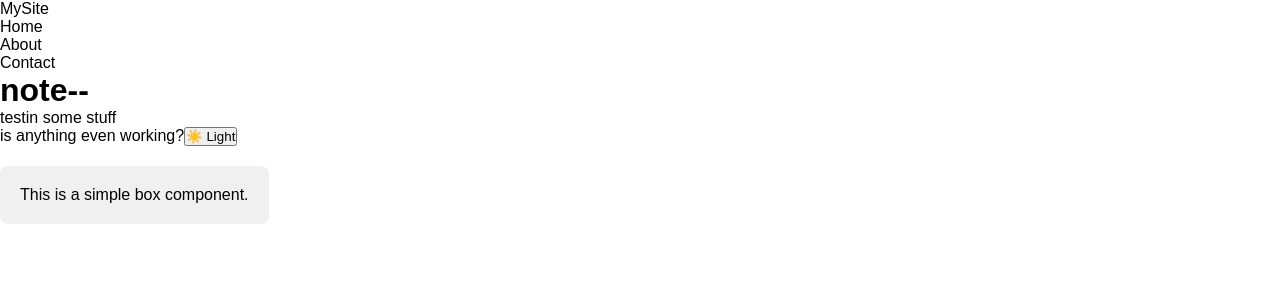
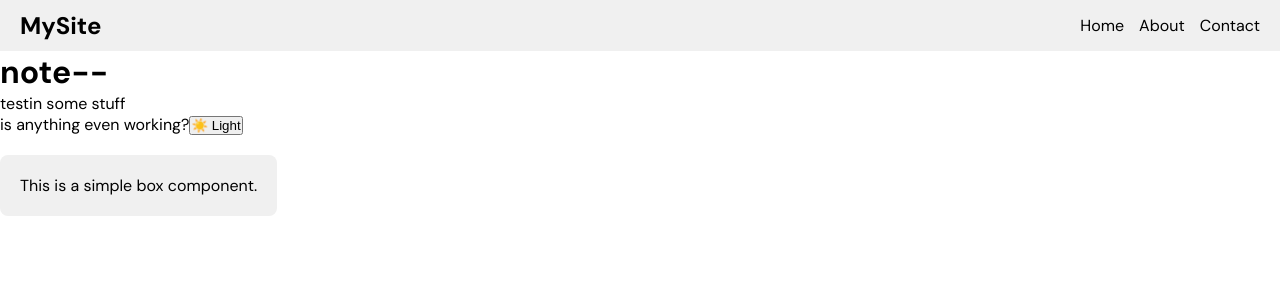
Before and after one commit to Johnson-Berisha/noteworthy, a Next.js app: page / in a window 1280 px wide. Shown: the top 300 px of the page. Built offline with nearby package versions, Linux system fonts and the light colour scheme.

Commit message:
import dm sans

```diff
--- /dev/null
+++ b/src/app/components/nav/nav.module.css
@@ -0,0 +1,23 @@
+.nav {
+  display: flex;
+  align-items: center;
+  justify-content: space-between;
+  padding: 10px 20px;
+  background-color: var(--box);
+  border-bottom: 1px solid var(--border);
+}
+
+.nav .logo {
+  font-size: 1.5rem;
+  font-weight: bold;
+  color: var(--foreground);
+}
+
+.nav .menu {
+  display: flex;
+  gap: 15px;
+}
+
+.nav .menu li {
+  list-style: none;
+}
--- a/src/app/components/nav/nav.tsx
+++ b/src/app/components/nav/nav.tsx
@@ -1,14 +1,21 @@
 import Link from "next/link";
+import styles from "./nav.module.css";
 
 const Nav: React.FC = () => (
-    <nav>
-        <div className="logo">MySite</div>
-        <ul className="menu">
-            <li><Link href="/">Home</Link></li>
-            <li><Link href="/about">About</Link></li>
-            <li><Link href="/contact">Contact</Link></li>
-        </ul>
-    </nav>
-)
+  <nav className={styles.nav}>
+    <div className={styles.logo}>MySite</div>
+    <ul className={styles.menu}>
+      <li>
+        <Link href="/">Home</Link>
+      </li>
+      <li>
+        <Link href="/about">About</Link>
+      </li>
+      <li>
+        <Link href="/contact">Contact</Link>
+      </li>
+    </ul>
+  </nav>
+);
 
 export default Nav;
--- a/src/app/globals.css
+++ b/src/app/globals.css
@@ -20,9 +20,10 @@ body {
 }
 
 body {
-  font-family: Arial, Helvetica, sans-serif;
+  font-family: var(--font-dm-sans), sans-serif;
   -webkit-font-smoothing: antialiased;
   -moz-osx-font-smoothing: grayscale;
+  font-weight: 400;
 }
 
 * {
--- a/src/app/layout.tsx
+++ b/src/app/layout.tsx
@@ -1,5 +1,5 @@
 import type { Metadata } from "next";
-import { Geist, Geist_Mono } from "next/font/google";
+import { Geist, Geist_Mono, DM_Sans } from "next/font/google";
 import "./globals.css";
 import Nav from "./components/nav/nav";
 import { ThemeProvider } from "next-themes";
@@ -14,6 +14,12 @@ const geistMono = Geist_Mono({
   subsets: ["latin"],
 });
 
+const dmSans = DM_Sans({
+  variable: "--font-dm-sans",
+  subsets: ["latin"],
+  weight: ["400", "500", "700"],
+});
+
 export const metadata: Metadata = {
   title: "Create Next App",
   description: "Generated by create next app",
@@ -26,7 +32,9 @@ export default function RootLayout({
 }>) {
   return (
     <html lang="en" suppressHydrationWarning>
-      <body className={`${geistSans.variable} ${geistMono.variable}`}>
+      <body
+        className={`${geistSans.variable} ${geistMono.variable} ${dmSans.variable}`}
+      >
         <Nav />
         <ThemeProvider attribute="class" defaultTheme="system" enableSystem>
           {children}
```
